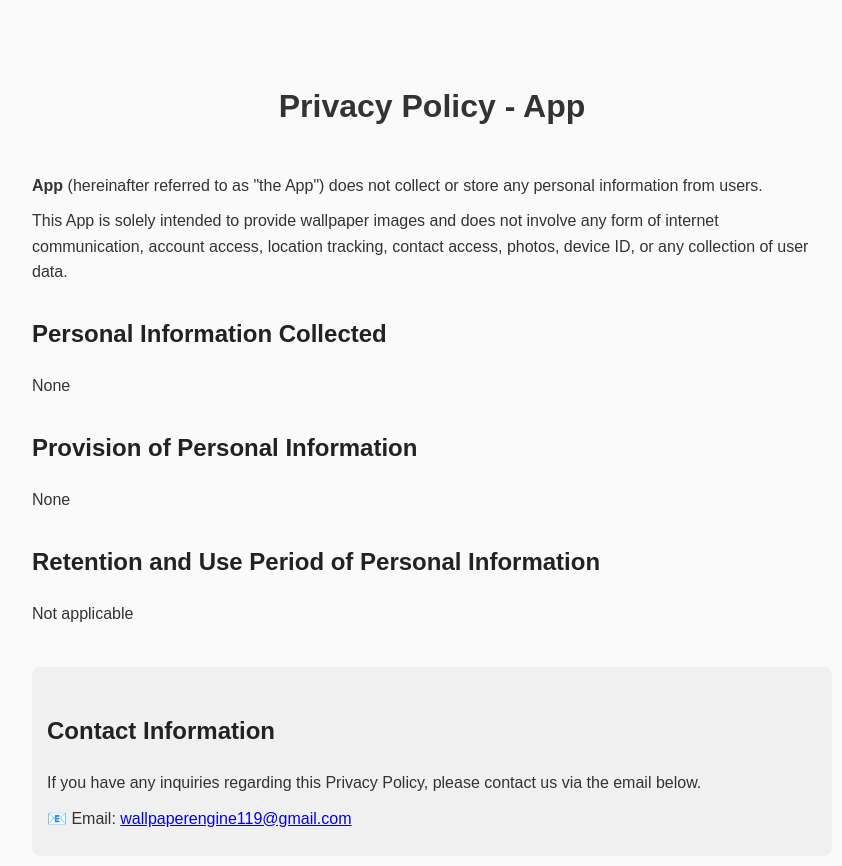
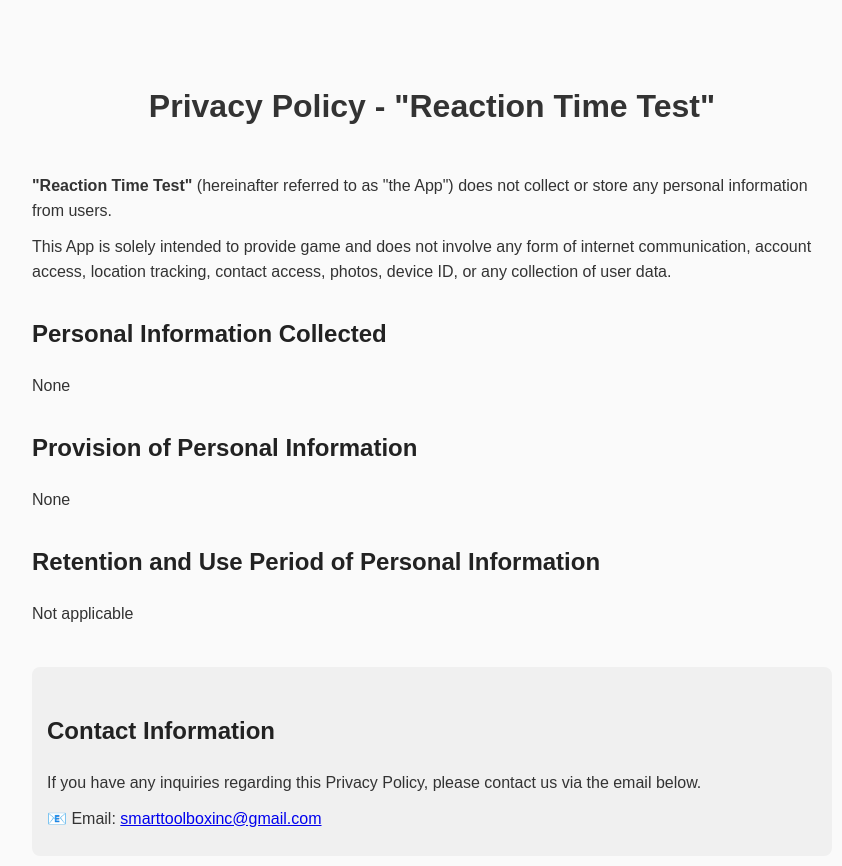
Before and after one commit to chillenglish0/privacy_policy_reactiontimetest, a plain HTML site: page index.html in a window 1280 px wide. Shown: the whole page, without its empty margins (208-1050 px from the left). Drawn offline with Linux system fonts and the light colour scheme.

Commit message:
Update and rename index_wallpapers.html to index.html

```diff
--- a/index_wallpapers.html
+++ b/index.html
@@ -2,7 +2,7 @@
 <html lang="en">
 <head>
   <meta charset="UTF-8">
-  <title>Privacy Policy - App</title>
+  <title>Privacy Policy - "Reaction Time Test"</title>
   <style>
     body {
       font-family: Arial, Helvetica, sans-serif;
@@ -33,10 +33,10 @@
   </style>
 </head>
 <body>
-  <h1>Privacy Policy - App</h1>
+  <h1>Privacy Policy - "Reaction Time Test"</h1>
 
-  <p><strong>App</strong> (hereinafter referred to as "the App") does not collect or store any personal information from users.</p>
-  <p>This App is solely intended to provide wallpaper images and does not involve any form of internet communication, account access, location tracking, contact access, photos, device ID, or any collection of user data.</p>
+  <p><strong>"Reaction Time Test"</strong> (hereinafter referred to as "the App") does not collect or store any personal information from users.</p>
+  <p>This App is solely intended to provide game and does not involve any form of internet communication, account access, location tracking, contact access, photos, device ID, or any collection of user data.</p>
 
   <h2>Personal Information Collected</h2>
   <p>None</p>
@@ -50,7 +50,7 @@
   <div class="contact">
     <h2>Contact Information</h2>
     <p>If you have any inquiries regarding this Privacy Policy, please contact us via the email below.</p>
-    <p>📧 Email: <a href="mailto:wallpaperengine119@gmail.com">wallpaperengine119@gmail.com</a></p>
+    <p>📧 Email: <a href="mailto:smarttoolboxinc@gmail.com">smarttoolboxinc@gmail.com</a></p>
   </div>
 </body>
 </html>
```
